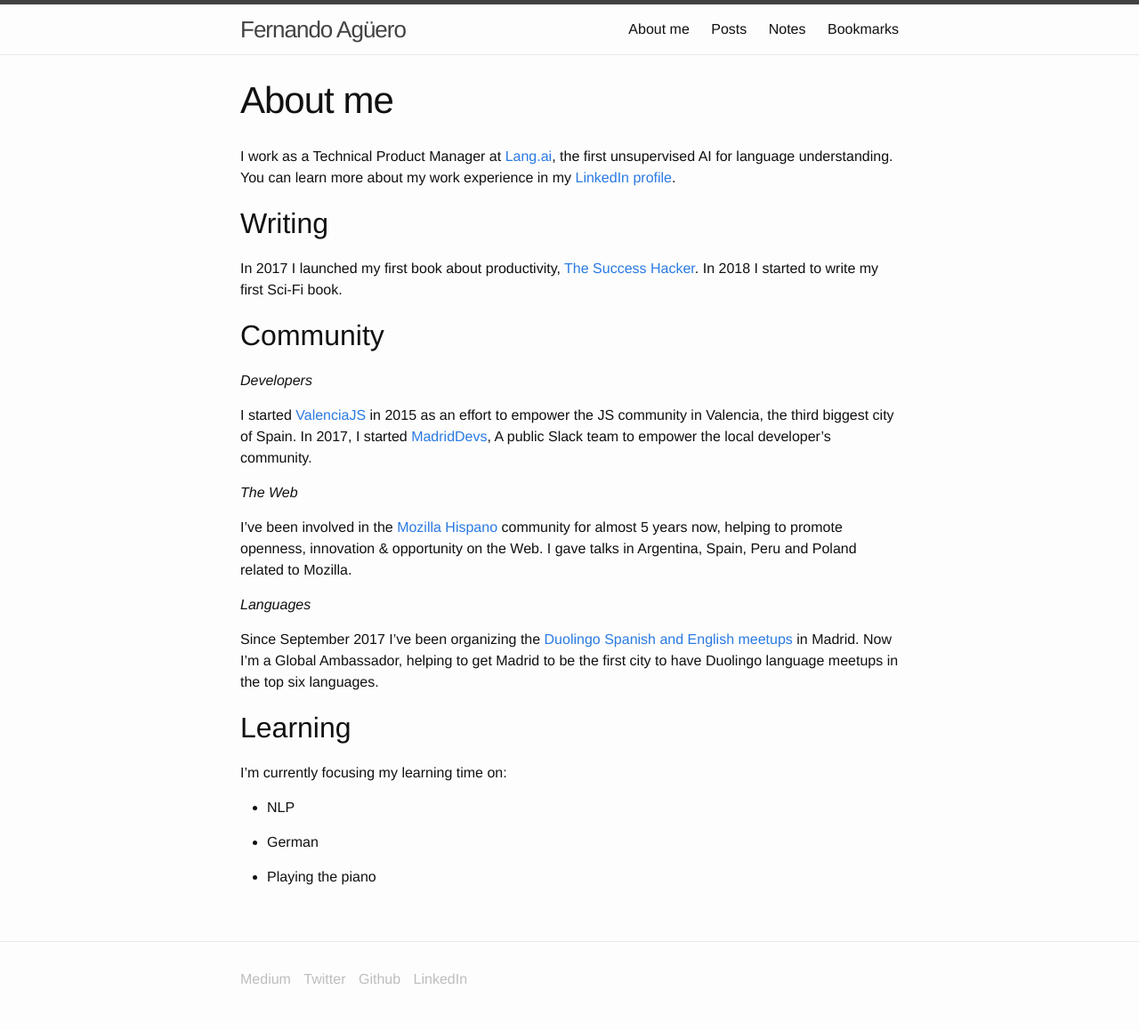
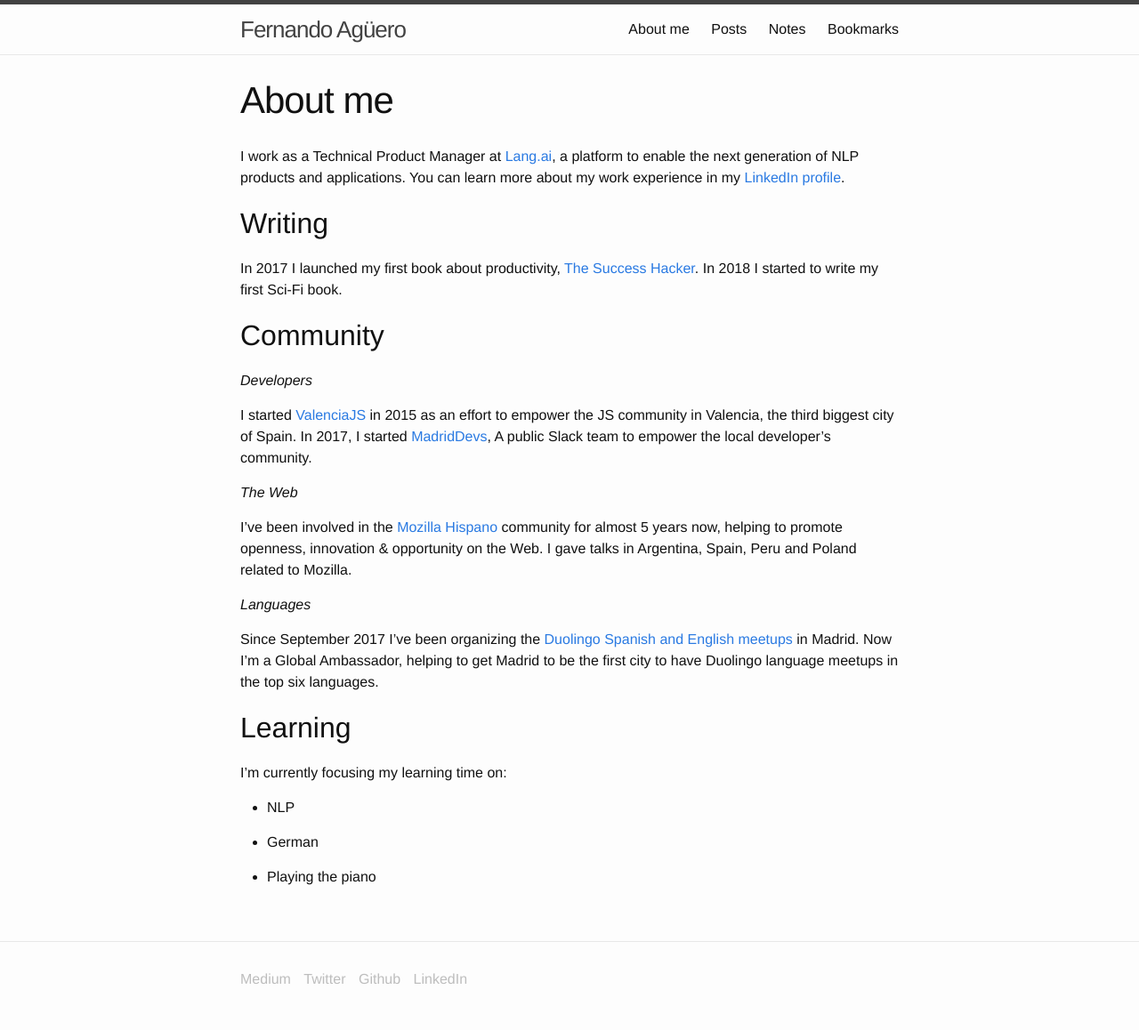
Before and after one commit to fjaguero/site, a Jekyll site: the page built from about.markdown, in a window 1280 px wide. Shown: the whole page at 89% size. Built offline with Jekyll 4.4.1, drawn with Linux system fonts in a browser that asks for light colours; some web fonts are replaced.

Commit message:
Updated About

```diff
--- a/about.markdown
+++ b/about.markdown
@@ -3,7 +3,7 @@
 date: 2018-04-14 21:19:00 Z
 ---
 
-I work as a Technical Product Manager at [Lang.ai](https://lang.ai), the first unsupervised AI for language understanding. You can learn more about my work experience in my [LinkedIn profile](https://www.linkedin.com/in/fjaguero/).
+I work as a Technical Product Manager at [Lang.ai](https://lang.ai), a platform to enable the next generation of NLP products and applications. You can learn more about my work experience in my [LinkedIn profile](https://www.linkedin.com/in/fjaguero/).
 
 ## Writing
 
```
